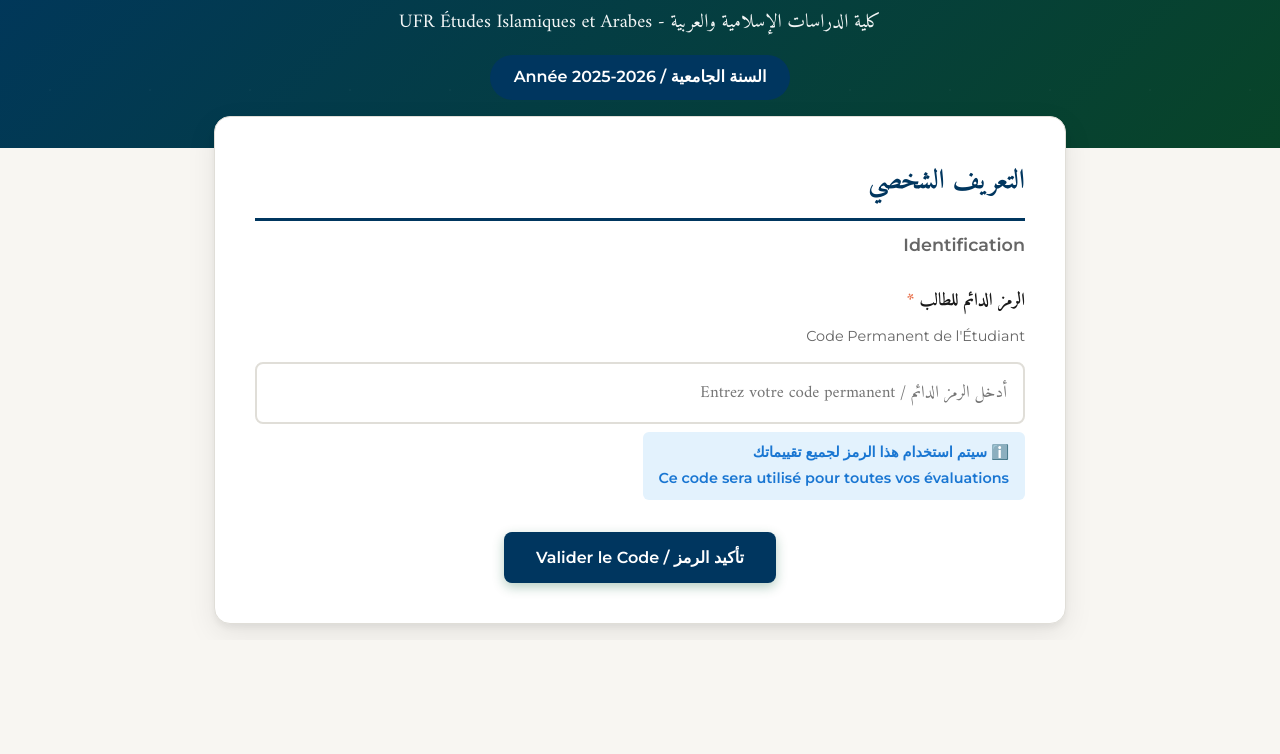
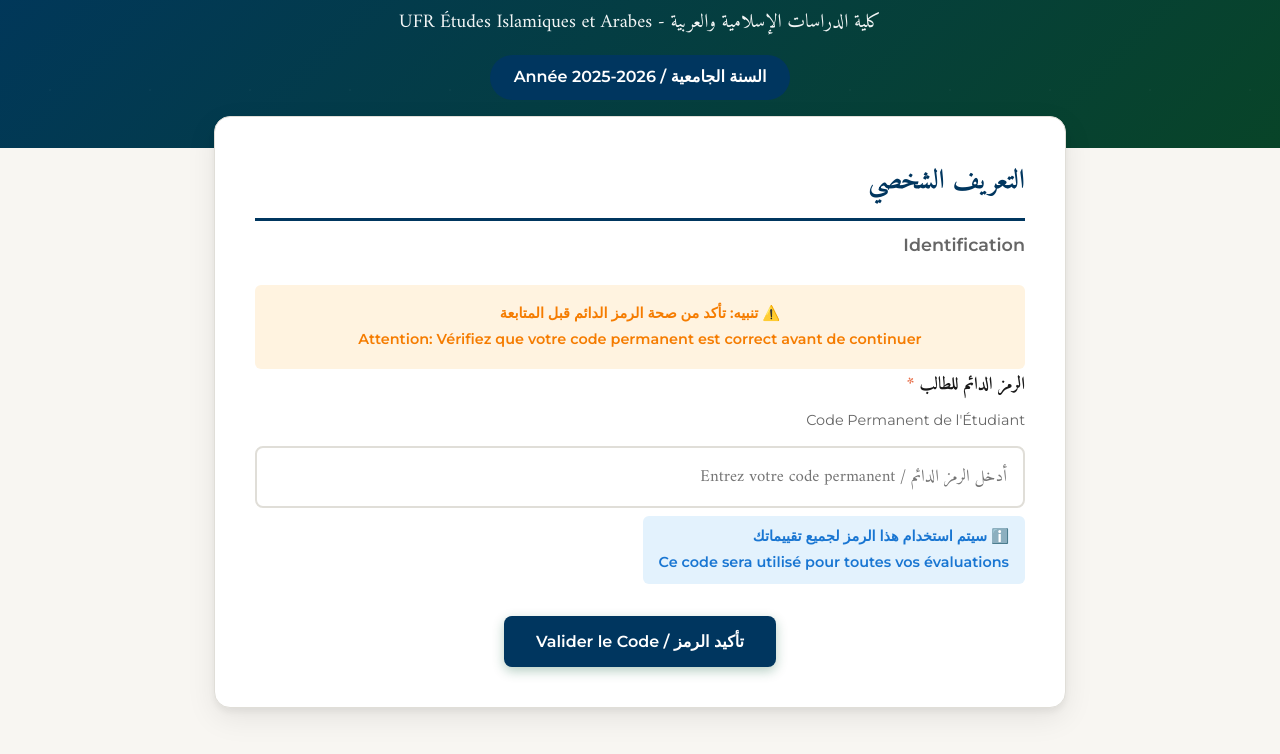
Before and after one commit to sarrside11/evaluation-uadb, a plain HTML site: page index.html in a window 1280 px wide. Shown: the part 160-914 px from the top of the page. Before the commit the page ends 800 px from the top, so only its background shows below. Drawn offline with Linux system fonts and the light colour scheme.

Commit message:
Update warning badge and error handling functions

```diff
--- a/index.html
+++ b/index.html
@@ -192,15 +192,16 @@
         }
 
         .warning-badge {
-            display: inline-block;
+            display: block;
             background: #FFF3E0;
             color: #F57C00;
-            padding: 0.5rem 1rem;
+            padding: 1rem;
             border-radius: 6px;
             font-family: 'Montserrat', sans-serif;
             font-size: 0.9rem;
             font-weight: 600;
             margin-top: 0.5rem;
+            text-align: center;
         }
 
         .error-badge {
@@ -430,6 +431,11 @@
         <div id="codeSection" class="card">
             <h2 class="section-title">التعريف الشخصي</h2>
             <div class="section-title-fr">Identification</div>
+
+            <div class="warning-badge">
+                ⚠️ تنبيه: تأكد من صحة الرمز الدائم قبل المتابعة<br>
+                Attention: Vérifiez que votre code permanent est correct avant de continuer
+            </div>
 
             <div class="form-group">
                 <label>الرمز الدائم للطالب <span class="required">*</span></label>
@@ -838,7 +844,7 @@
     </div>
 
     <script>
-        // CONFIGURATION
+        // CONFIGURATION - METTEZ ICI VOTRE URL DE DÉPLOIEMENT
         const GOOGLE_SCRIPT_URL = 'https://script.google.com/macros/s/AKfycbxnIv1GFpEqVpo3t1pB3vHnNTThQsVBp4TT-Lmro3DFBHc4dnrqfuNCxic8NyGvm0pK/exec';
 
         // Variable globale pour stocker le code permanent
@@ -1081,7 +1087,7 @@
         });
 
         // Fonction pour afficher une erreur
-        function showError(messageAr, messageFr) {
+        function showError(messageAr, messageFr, duration = 5000) {
             const errorMessage = document.getElementById('errorMessage');
             const errorText = document.getElementById('errorText');
 
@@ -1094,7 +1100,7 @@
             setTimeout(() => {
                 document.getElementById('evaluationForm').classList.remove('hidden');
                 errorMessage.classList.add('hidden');
-            }, 5000);
+            }, duration);
         }
 
         // Gérer la soumission
@@ -1131,6 +1137,7 @@
             };
 
             try {
+                // Utiliser fetch avec no-cors
                 await fetch(GOOGLE_SCRIPT_URL, {
                     method: 'POST',
                     mode: 'no-cors',
@@ -1138,6 +1145,10 @@
                     body: JSON.stringify(formObject)
                 });
 
+                // Attendre 2 secondes pour que le serveur traite la requête
+                await new Promise(resolve => setTimeout(resolve, 2000));
+
+                // Afficher le message de succès
                 document.getElementById('evaluationForm').classList.add('hidden');
                 document.getElementById('successMessage').classList.remove('hidden');
                 window.scrollTo({ top: 0, behavior: 'smooth' });
```
